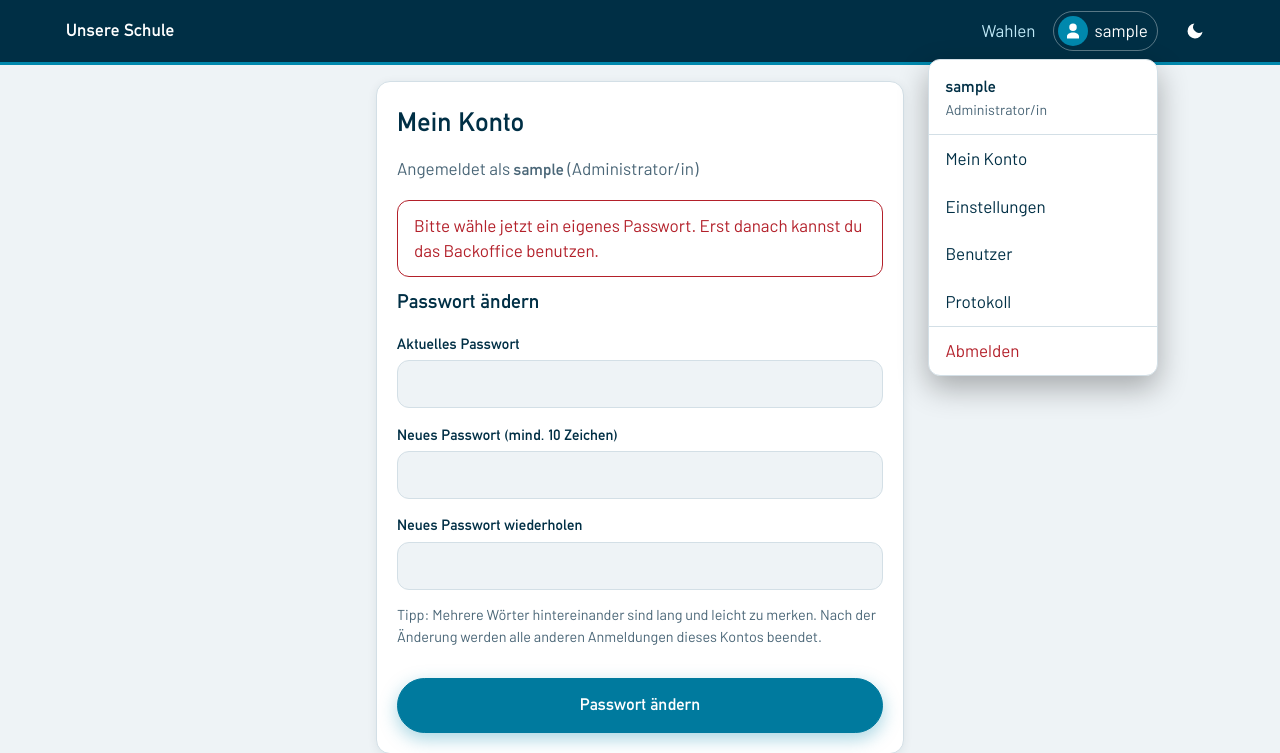
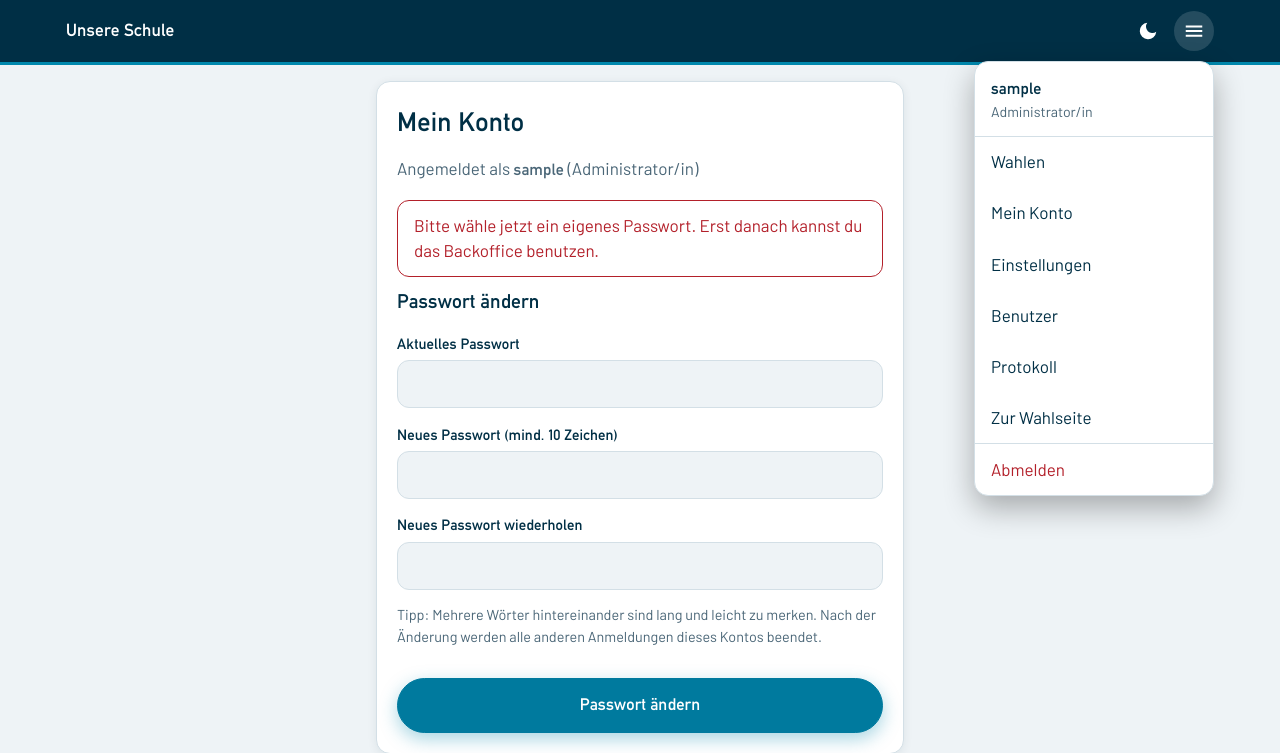
Before and after one commit to ropperp/schulwahl, a FastAPI app: page /admin/account in a window 1280 px wide, after a click on "Menü". Shown: the top 753 px of the page. Run offline with FastAPI, Linux system fonts and the light colour scheme; the visitor is signed in with stand-in values (Sample User, id 1); tables that the repository leaves empty hold one stand-in row (values such as "Sample post").

Commit message:
Kopfzeile einzeilig mit Menü, Datumsfelder, Namensbegrenzung, größere Abteilung auf Zetteln
- Kopfzeile: immer eine Zeile; Sonne/Mond plus Menü (drei Striche) mit Vergangene Wahlen bzw. Backoffice-Punkten;
  auf dem Handy nur das Logo (Schulname nur ohne Logo)
- Datums-/Zeitfelder sprengen auf iOS die Karte nicht mehr; Abstand Button unter Formularfeldern;
  mehr Platz unter dem Button "+ Neue Wahl"
- Wahlname höchstens 40 Zeichen (steht auf den Code-Zetteln), automatische Stichwahl-Namen werden passend gekürzt
- Code-Zettel: Titel verkleinert sich vor dem Kürzen (kein "..." mehr), Abteilung größer (11,5 pt), lange Namen schrumpfen
- 10 neue Tests

Co-Authored-By: Claude Sonnet 5.5 <noreply@anthropic.com>
Claude-Session: https://claude.ai/code/session_01UieuDQE1R2dQTGCSxiqXMo

```diff
--- a/app/static/style.css
+++ b/app/static/style.css
@@ -51,32 +51,33 @@ h1, h2, h3, legend, strong, b, th, label, dt, .brand, .btn, .badge, .tag, .chip,
 
 /* ===== Kopfzeile ===== */
 .top { background: var(--head); color: var(--head-text); border-bottom: 3px solid var(--accent); }
-.top-in { max-width: 1180px; margin: 0 auto; padding: .7rem 16px; display: flex; justify-content: space-between; align-items: center; gap: 1rem; }
-.top nav { display: flex; gap: 1.1rem; align-items: center; flex-wrap: wrap; justify-content: flex-end; }
+.top-in { max-width: 1180px; margin: 0 auto; padding: .7rem 16px; display: flex; justify-content: space-between; align-items: center; gap: .8rem; }
+.top nav { display: flex; gap: .35rem; align-items: center; flex: none; }
 .top a, .top .linkbtn { color: var(--head-link); text-decoration: none; }
 .top a:hover, .top .linkbtn:hover { color: #fff; text-decoration: underline; }
-.brand { color: var(--head-text) !important; font-size: 1.15rem; text-decoration: none !important; display: inline-flex; align-items: center; gap: .7rem; }
-img.logo { height: 44px; width: auto; max-width: 180px; object-fit: contain; }
-.themetoggle { display: inline-flex; align-items: center; justify-content: center; width: 38px; height: 38px; border-radius: 50%; border: 1px solid transparent;
-  background: transparent; color: var(--head-text); cursor: pointer; padding: 0; }
-.themetoggle:hover { background: rgba(255, 255, 255, .12); }
-.themetoggle svg { width: 20px; height: 20px; fill: currentColor; }
+.top-in { flex-wrap: nowrap; }
+.brand { color: var(--head-text) !important; font-size: 1.15rem; text-decoration: none !important; display: inline-flex; align-items: center; gap: .7rem;
+  min-width: 0; flex: 1 1 auto; }
+.brand span { white-space: nowrap; overflow: hidden; text-overflow: ellipsis; }
+img.logo { height: 44px; width: auto; max-width: 180px; object-fit: contain; flex: none; }
+@media (max-width: 560px) { .brand.has-logo span { display: none; } img.logo { height: 40px; } }
+.themetoggle, details.usermenu summary.burger { display: inline-flex; align-items: center; justify-content: center; width: 40px; height: 40px; border-radius: 50%;
+  border: 1px solid transparent; background: transparent; color: var(--head-text); cursor: pointer; padding: 0; list-style: none; }
+.themetoggle:hover, details.usermenu summary.burger:hover, details.usermenu[open] summary.burger { background: rgba(255, 255, 255, .14); }
+.themetoggle svg, details.usermenu summary.burger svg { width: 22px; height: 22px; fill: currentColor; }
+details.usermenu summary.burger::-webkit-details-marker { display: none; }
 .themetoggle .i-sun { display: none; }
 @media (prefers-color-scheme: dark) { :root:not([data-theme="light"]) .themetoggle .i-sun { display: block; } :root:not([data-theme="light"]) .themetoggle .i-moon { display: none; } }
 :root[data-theme="dark"] .themetoggle .i-sun { display: block; } :root[data-theme="dark"] .themetoggle .i-moon { display: none; }
 details.usermenu { position: relative; }
-details.usermenu summary { list-style: none; cursor: pointer; display: inline-flex; align-items: center; gap: .4rem; padding: .25rem .6rem .25rem .25rem;
-  border: 1px solid rgba(255, 255, 255, .35); border-radius: 999px; color: var(--head-text); }
-details.usermenu summary::-webkit-details-marker { display: none; }
-details.usermenu .ava { width: 30px; height: 30px; border-radius: 50%; background: var(--accent); display: inline-flex; align-items: center; justify-content: center; }
-details.usermenu .ava svg { width: 18px; height: 18px; fill: #fff; }
-details.usermenu .menu { position: absolute; right: 0; top: calc(100% + 8px); z-index: 20; min-width: 230px; background: var(--card); color: var(--text);
-  border: 1px solid var(--line); border-radius: 12px; box-shadow: 0 12px 30px rgba(0, 0, 0, .3); overflow: hidden; }
+details.usermenu .menu { position: absolute; right: 0; top: calc(100% + 10px); z-index: 20; min-width: 240px; max-width: calc(100vw - 32px); background: var(--card); color: var(--text);
+  border: 1px solid var(--line); border-radius: 14px; box-shadow: 0 12px 30px rgba(0, 0, 0, .3); overflow: hidden; }
 details.usermenu .menu .who { padding: .8rem 1rem; border-bottom: 1px solid var(--line); }
 details.usermenu .menu .who small { display: block; color: var(--muted); font-family: var(--font); }
-details.usermenu .menu a, details.usermenu .menu button { display: block; width: 100%; text-align: left; padding: .7rem 1rem; color: var(--text) !important;
+details.usermenu .menu a, details.usermenu .menu button { display: block; width: 100%; text-align: left; padding: .8rem 1rem; color: var(--text) !important;
   background: none; border: 0; font: inherit; cursor: pointer; text-decoration: none; }
 details.usermenu .menu a:hover, details.usermenu .menu button:hover { background: var(--bg); text-decoration: none; }
+details.usermenu .menu form { margin: 0; }
 details.usermenu .menu .out { color: var(--danger) !important; border-top: 1px solid var(--line); }
 
 main { width: 100%; max-width: 1180px; margin: 0 auto; padding: 16px 16px 40px; flex: 1; }
@@ -308,3 +309,11 @@ table.bars tr.sub td { padding-top: 0; font-size: .9rem; color: var(--muted); }
 .footer-bottom { max-width: 1180px; margin: 0 auto; padding: 1rem 16px 1.4rem; border-top: 1px solid rgba(255, 255, 255, .18); display: flex; justify-content: space-between;
   gap: 1rem; flex-wrap: wrap; color: #c7dbe6; font-size: .9rem; }
 .footer-bottom .heart { color: #ff6b7a; }
+
+/* Mobil: Datums-/Zeitfelder (Safari/iOS) sprengen sonst die Karte; Rasterspalten dürfen schrumpfen */
+.grid2 > *, .grid3 > *, .grid3b > *, .grid4 > * { min-width: 0; }
+input[type=datetime-local], input[type=date], input[type=time] { display: block; min-width: 0; max-width: 100%; -webkit-appearance: none; appearance: none; text-align: left; }
+input[type=datetime-local]::-webkit-date-and-time-value { text-align: left; min-height: 1.2em; }
+.pagehead { margin: .4rem 0 20px; gap: 1rem; }
+.pagehead h1 { margin: 0; }
+form:not(.inline):not(.row) > button.btn:not(.big) { margin-top: 1rem; }
--- a/app/templates/admin_base.html
+++ b/app/templates/admin_base.html
@@ -1,23 +1,21 @@
 {% extends "base.html" %}
 {% block home %}/admin{% endblock %}
-{% block nav %}
+{% block menu %}
   {% if user %}
+  <div class="who"><strong>{{ user.username }}</strong><small>{{ ROLE_LABEL[user.role] }}</small></div>
   <a href="/admin">Wahlen</a>
-  <details class="usermenu">
-    <summary aria-label="Benutzermenü"><span class="ava"><svg viewBox="0 0 24 24" aria-hidden="true"><path d="M12 12a5 5 0 1 0 0-10 5 5 0 0 0 0 10zm0 2c-4.4 0-8 2.2-8 5v3h16v-3c0-2.8-3.6-5-8-5z"/></svg></span><span>{{ user.username }}</span></summary>
-    <div class="menu">
-      <div class="who"><strong>{{ user.username }}</strong><small>{{ ROLE_LABEL[user.role] }}</small></div>
   <a href="/admin/account">Mein Konto</a>
   {% if user.role == 'admin' %}
   <a href="/admin/settings">Einstellungen</a>
   <a href="/admin/users">Benutzer</a>
   <a href="/admin/audit">Protokoll</a>
   {% endif %}
+  <a href="/">Zur Wahlseite</a>
   <form method="post" action="/admin/logout">
     <input type="hidden" name="csrf_token" value="{{ csrf(request) }}">
     <button class="out" type="submit">Abmelden</button>
   </form>
-    </div>
-  </details>
+  {% else %}
+  <a href="/">Zur Wahl</a>
   {% endif %}
 {% endblock %}
--- a/app/templates/admin_election.html
+++ b/app/templates/admin_election.html
@@ -35,7 +35,7 @@
   <h2>Name &amp; Zeitfenster</h2>
   <form method="post" action="/admin/elections/{{ e.id }}/settings">
     <input type="hidden" name="csrf_token" value="{{ csrf(request) }}">
-    <label for="name">Name</label><input id="name" name="name" value="{{ e.name }}" required>
+    <label for="name">Name</label><input id="name" name="name" value="{{ e.name }}" maxlength="40" required>
     <div class="grid2">
       <div><label for="start_at">Start</label><input id="start_at" name="start_at" type="datetime-local" value="{{ e.start_at|localinput }}" required></div>
       <div><label for="end_at">Ende</label><input id="end_at" name="end_at" type="datetime-local" value="{{ e.end_at|localinput }}" required></div>
--- a/app/templates/admin_elections.html
+++ b/app/templates/admin_elections.html
@@ -1,7 +1,7 @@
 {% extends "admin_base.html" %}
 {% block title %}Wahlen{% endblock %}
 {% block content %}
-<div class="row between"><h1>Wahlen</h1><a class="btn primary" href="/admin/elections/new">+ Neue Wahl</a></div>
+<div class="row between pagehead"><h1>Wahlen</h1><a class="btn primary" href="/admin/elections/new">+ Neue Wahl</a></div>
 {% if not elections %}<section class="card"><p>Noch keine Wahl angelegt.</p></section>{% endif %}
 {% for e in elections %}
 {% set s = status_of(e) %}
--- a/app/templates/admin_new.html
+++ b/app/templates/admin_new.html
@@ -8,7 +8,8 @@
   <form method="post" action="/admin/elections" enctype="multipart/form-data">
     <input type="hidden" name="csrf_token" value="{{ csrf(request) }}">
     <label for="name">Name der Wahl</label>
-    <input id="name" name="name" placeholder="Schulsprecherwahl 2026" required>
+    <input id="name" name="name" placeholder="Schulsprecherwahl 2026" maxlength="40" required>
+    <p class="muted small">Höchstens 40 Zeichen – der Name wird auf die Code-Zettel gedruckt.</p>
     <div class="grid2">
       <div><label for="start_at">Start</label><input id="start_at" name="start_at" type="datetime-local" value="{{ start }}" required></div>
       <div><label for="end_at">Ende</label><input id="end_at" name="end_at" type="datetime-local" value="{{ end }}" required></div>
--- a/app/templates/base.html
+++ b/app/templates/base.html
@@ -13,13 +13,21 @@
 <body>
   <header class="top">
     <div class="top-in">
-      <a class="brand" href="{% block home %}/{% endblock %}">{% if logo_url %}<img class="logo" src="{{ logo_url }}" alt="">{% endif %}<span>{{ school_name }}</span></a>
+      <a class="brand{{ ' has-logo' if logo_url }}" href="{% block home %}/{% endblock %}">{% if logo_url %}<img class="logo" src="{{ logo_url }}" alt="">{% endif %}<span>{{ school_name }}</span></a>
       <nav>
-        {% block nav %}{% endblock %}
         <button type="button" class="themetoggle" aria-label="Zwischen hellem und dunklem Design wechseln" title="Hell/Dunkel">
           <svg class="i-moon" viewBox="0 0 24 24" aria-hidden="true"><path d="M21 12.8A9 9 0 1 1 11.2 3a7 7 0 0 0 9.8 9.8z"/></svg>
           <svg class="i-sun" viewBox="0 0 24 24" aria-hidden="true"><path d="M12 7a5 5 0 1 0 0 10 5 5 0 0 0 0-10zM12 1l1.5 3h-3L12 1zm0 22-1.5-3h3L12 23zM1 12l3-1.5v3L1 12zm22 0-3 1.5v-3L23 12zM4.2 4.2l3.2 1-2.2 2.2-1-3.2zm15.6 15.6-3.2-1 2.2-2.2 1 3.2zM19.8 4.2l-1 3.2-2.2-2.2 3.2-1zM4.2 19.8l1-3.2 2.2 2.2-3.2 1z"/></svg>
         </button>
+        <details class="usermenu">
+          <summary class="burger" aria-label="Menü" title="Menü"><svg viewBox="0 0 24 24" aria-hidden="true"><path d="M3 6h18v2.2H3zm0 5h18v2.2H3zm0 5h18v2.2H3z"/></svg></summary>
+          <div class="menu">
+            {% block menu %}
+            <a href="/">Zur Wahl</a>
+            <a href="/vergangene">Vergangene Wahlen</a>
+            {% endblock %}
+          </div>
+        </details>
       </nav>
     </div>
   </header>
--- a/app/templates/index.html
+++ b/app/templates/index.html
@@ -1,7 +1,6 @@
 {% extends "base.html" %}
 {% block title %}Wählen{% endblock %}
 {% block mainclass %}narrow{% endblock %}
-{% block nav %}<a href="/vergangene">Vergangene Wahlen</a>{% endblock %}
 {% block content %}
 <div class="hero">
   <h1>Schulwahl</h1>
--- a/app/templates/past.html
+++ b/app/templates/past.html
@@ -2,7 +2,6 @@
 {% from "_results.html" import cand %}
 {% block title %}Vergangene Wahlen{% endblock %}
 {% block mainclass %}narrow{% endblock %}
-{% block nav %}<a href="/">Zur Wahl</a>{% endblock %}
 {% block content %}
 <div class="hero"><h1>Vergangene Wahlen</h1><p>Die gewählten Schulsprecher/innen und Abteilungssprecher/innen.</p></div>
 {% if not items %}<section class="card"><p class="muted">Noch keine veröffentlichten Ergebnisse.</p></section>{% endif %}
--- a/app/templates/public_results.html
+++ b/app/templates/public_results.html
@@ -1,7 +1,6 @@
 {% extends "base.html" %}
 {% from "_results.html" import results_block, participation_block %}
 {% block title %}Ergebnis{% endblock %}
-{% block nav %}<a href="/">Zur Wahl</a> <a href="/vergangene">Vergangene Wahlen</a>{% endblock %}
 {% block content %}
 <div class="hero"><h1>Ergebnis</h1><p>{{ e.name }}</p></div>
 {{ participation_block(part) }}
```
Also changed, not shown: app/pdfs.py (+15 -4 lines), app/routes_admin.py (+8 -3 lines), app/services.py (+22 -0 lines), tests/test_design.py (+10 -0 lines), tests/test_name_limit.py (added, +82 -0 lines). Lines whose indentation alone changed are shown as unchanged.
